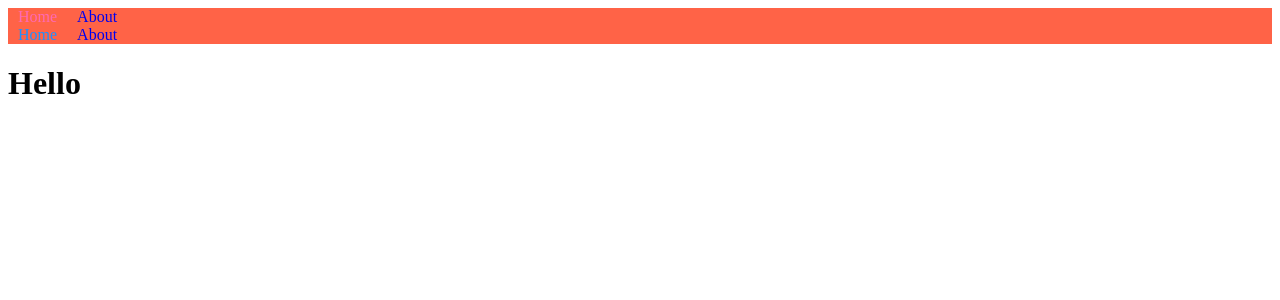
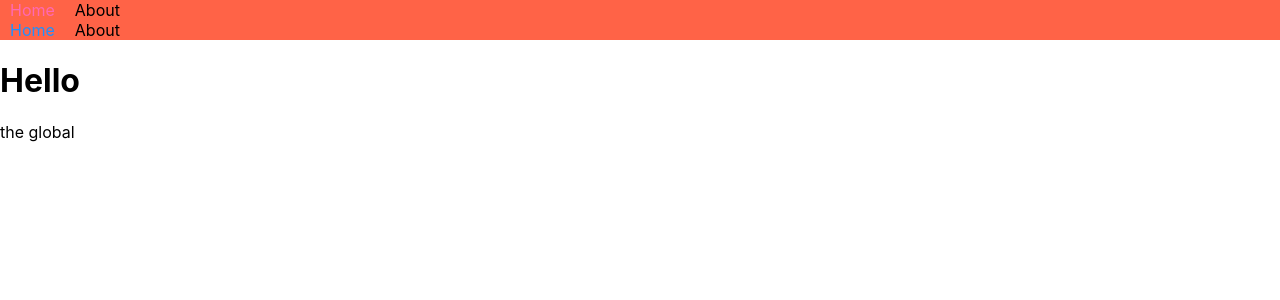
Before and after one commit to ahnniething/nextjs-fundamental, a Next.js app: page / in a window 1280 px wide. Shown: the top 300 px of the page. Built offline with nearby package versions, Linux system fonts and the light colour scheme.

Commit message:
style: customize the app to add the global styles

```diff
--- /dev/null
+++ b/pages/_app.js
@@ -0,0 +1,15 @@
+import NavBar from "../components/NavBar";
+import "../styles/globals.css";
+
+export default function App({ Component, pageProps }) {
+  return (
+    <div>
+         <NavBar></NavBar>
+      <Component {...pageProps} />
+      <span> the global</span>
+      <style jsx>{`
+        font-size: 20px;
+      `}</style>
+    </div>
+  );
+}
--- a/pages/about.js
+++ b/pages/about.js
@@ -1,8 +1,6 @@
-import NavBar from "../components/NavBar";
 export default function About() {
     return (
         <div>
-          <NavBar></NavBar>
           <h1>About</h1>
         </div>
       );
--- a/pages/index.js
+++ b/pages/index.js
@@ -1,9 +1,9 @@
-import NavBar from "../components/NavBar";
+
 
 export default function Home() {
   return (
     <div>
-      <NavBar></NavBar>
+
       <h1>Hello</h1>
     </div>
   );
```
Also changed, not shown: styles/globals.css (line endings or trailing spaces).
